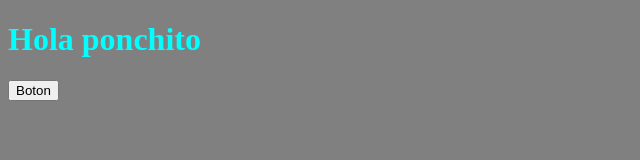
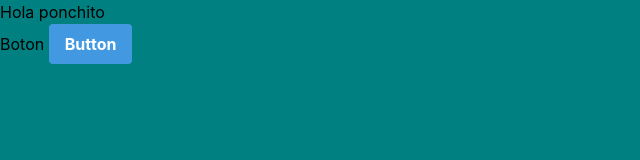
Before and after one commit to aguila302/frontend, a website built with webpack: page index.html in a window 1280 px wide. Shown: the whole page, without its empty margins (0-640 px from the left). Built offline with nearby package versions, Linux system fonts and the light colour scheme.

Commit message:
se integra tailwindcss

```diff
--- a/index.html
+++ b/index.html
@@ -14,6 +14,9 @@
     <button id="boton">
         Boton
     </button>
+    <button class="bg-blue-500 hover:bg-blue-700 text-white font-bold py-2 px-4 rounded">
+        Button
+    </button>
 
     <!-- <script src="static/js/messages.js"></script>
     <script src="static/js/myfile.js"></script> -->
--- a/package.json
+++ b/package.json
@@ -25,12 +25,16 @@
     "css-loader": "^3.2.0",
     "html-webpack-plugin": "^3.2.0",
     "mini-css-extract-plugin": "^0.8.0",
+    "postcss-loader": "^3.0.0",
+    "style-loader": "^1.0.0",
     "webpack": "^4.29.0",
     "webpack-cli": "^3.2.1",
     "webpack-dev-server": "^3.1.14"
   },
   "dependencies": {
+    "autoprefixer": "^9.6.1",
     "express": "^4.17.1",
+    "tailwindcss": "^1.1.2",
     "webpack-express-middleware": "^1.2.1"
   }
 }
--- /dev/null
+++ b/postcss.config.js
@@ -0,0 +1,8 @@
+const tailwindcss = require('tailwindcss')
+
+module.exports = {
+    plugins: [
+        tailwindcss('./tailwind.config.js'),
+        require('autoprefixer'),
+    ]
+}
--- a/src/css/app.css
+++ b/src/css/app.css
@@ -1,4 +1,9 @@
+@tailwind base;
+
+@tailwind components;
+
+@tailwind utilities;
+
 body {
-  background: gray;
-  color: aqua;
+  background: teal;
 }
--- /dev/null
+++ b/tailwind.config.js
@@ -0,0 +1,491 @@
+module.exports = {
+	prefix: '',
+	important: false,
+	separator: ':',
+	theme: {
+		screens: {
+			sm: '640px',
+			md: '768px',
+			lg: '1024px',
+			xl: '1280px',
+		},
+		colors: {
+			transparent: 'transparent',
+
+			black: '#000',
+			white: '#fff',
+
+			gray: {
+				100: '#f7fafc',
+				200: '#edf2f7',
+				300: '#e2e8f0',
+				400: '#cbd5e0',
+				500: '#a0aec0',
+				600: '#718096',
+				700: '#4a5568',
+				800: '#2d3748',
+				900: '#1a202c',
+			},
+			red: {
+				100: '#fff5f5',
+				200: '#fed7d7',
+				300: '#feb2b2',
+				400: '#fc8181',
+				500: '#f56565',
+				600: '#e53e3e',
+				700: '#c53030',
+				800: '#9b2c2c',
+				900: '#742a2a',
+			},
+			orange: {
+				100: '#fffaf0',
+				200: '#feebc8',
+				300: '#fbd38d',
+				400: '#f6ad55',
+				500: '#ed8936',
+				600: '#dd6b20',
+				700: '#c05621',
+				800: '#9c4221',
+				900: '#7b341e',
+			},
+			yellow: {
+				100: '#fffff0',
+				200: '#fefcbf',
+				300: '#faf089',
+				400: '#f6e05e',
+				500: '#ecc94b',
+				600: '#d69e2e',
+				700: '#b7791f',
+				800: '#975a16',
+				900: '#744210',
+			},
+			green: {
+				100: '#f0fff4',
+				200: '#c6f6d5',
+				300: '#9ae6b4',
+				400: '#68d391',
+				500: '#48bb78',
+				600: '#38a169',
+				700: '#2f855a',
+				800: '#276749',
+				900: '#22543d',
+			},
+			teal: {
+				100: '#e6fffa',
+				200: '#b2f5ea',
+				300: '#81e6d9',
+				400: '#4fd1c5',
+				500: '#38b2ac',
+				600: '#319795',
+				700: '#2c7a7b',
+				800: '#285e61',
+				900: '#234e52',
+			},
+			blue: {
+				100: '#ebf8ff',
+				200: '#bee3f8',
+				300: '#90cdf4',
+				400: '#63b3ed',
+				500: '#4299e1',
+				600: '#3182ce',
+				700: '#2b6cb0',
+				800: '#2c5282',
+				900: '#2a4365',
+			},
+			indigo: {
+				100: '#ebf4ff',
+				200: '#c3dafe',
+				300: '#a3bffa',
+				400: '#7f9cf5',
+				500: '#667eea',
+				600: '#5a67d8',
+				700: '#4c51bf',
+				800: '#434190',
+				900: '#3c366b',
+			},
+			purple: {
+				100: '#faf5ff',
+				200: '#e9d8fd',
+				300: '#d6bcfa',
+				400: '#b794f4',
+				500: '#9f7aea',
+				600: '#805ad5',
+				700: '#6b46c1',
+				800: '#553c9a',
+				900: '#44337a',
+			},
+			pink: {
+				100: '#fff5f7',
+				200: '#fed7e2',
+				300: '#fbb6ce',
+				400: '#f687b3',
+				500: '#ed64a6',
+				600: '#d53f8c',
+				700: '#b83280',
+				800: '#97266d',
+				900: '#702459',
+			},
+		},
+		spacing: {
+			px: '1px',
+			'0': '0',
+			'1': '0.25rem',
+			'2': '0.5rem',
+			'3': '0.75rem',
+			'4': '1rem',
+			'5': '1.25rem',
+			'6': '1.5rem',
+			'8': '2rem',
+			'10': '2.5rem',
+			'12': '3rem',
+			'16': '4rem',
+			'20': '5rem',
+			'24': '6rem',
+			'32': '8rem',
+			'40': '10rem',
+			'48': '12rem',
+			'56': '14rem',
+			'64': '16rem',
+		},
+		backgroundColor: theme => theme('colors'),
+		backgroundPosition: {
+			bottom: 'bottom',
+			center: 'center',
+			left: 'left',
+			'left-bottom': 'left bottom',
+			'left-top': 'left top',
+			right: 'right',
+			'right-bottom': 'right bottom',
+			'right-top': 'right top',
+			top: 'top',
+		},
+		backgroundSize: {
+			auto: 'auto',
+			cover: 'cover',
+			contain: 'contain',
+		},
+		borderColor: theme => ({
+			...theme('colors'),
+			default: theme('colors.gray.300', 'currentColor'),
+		}),
+		borderRadius: {
+			none: '0',
+			sm: '0.125rem',
+			default: '0.25rem',
+			lg: '0.5rem',
+			full: '9999px',
+		},
+		borderWidth: {
+			default: '1px',
+			'0': '0',
+			'2': '2px',
+			'4': '4px',
+			'8': '8px',
+		},
+		boxShadow: {
+			default: '0 1px 3px 0 rgba(0, 0, 0, 0.1), 0 1px 2px 0 rgba(0, 0, 0, 0.06)',
+			md: '0 4px 6px -1px rgba(0, 0, 0, 0.1), 0 2px 4px -1px rgba(0, 0, 0, 0.06)',
+			lg: '0 10px 15px -3px rgba(0, 0, 0, 0.1), 0 4px 6px -2px rgba(0, 0, 0, 0.05)',
+			xl: '0 20px 25px -5px rgba(0, 0, 0, 0.1), 0 10px 10px -5px rgba(0, 0, 0, 0.04)',
+			'2xl': '0 25px 50px -12px rgba(0, 0, 0, 0.25)',
+			inner: 'inset 0 2px 4px 0 rgba(0, 0, 0, 0.06)',
+			outline: '0 0 0 3px rgba(66, 153, 225, 0.5)',
+			none: 'none',
+		},
+		container: {},
+		cursor: {
+			auto: 'auto',
+			default: 'default',
+			pointer: 'pointer',
+			wait: 'wait',
+			text: 'text',
+			move: 'move',
+			'not-allowed': 'not-allowed',
+		},
+		fill: {
+			current: 'currentColor',
+		},
+		flex: {
+			'1': '1 1 0%',
+			auto: '1 1 auto',
+			initial: '0 1 auto',
+			none: 'none',
+		},
+		flexGrow: {
+			'0': '0',
+			default: '1',
+		},
+		flexShrink: {
+			'0': '0',
+			default: '1',
+		},
+		fontFamily: {
+			sans: [
+				'-apple-system',
+				'BlinkMacSystemFont',
+				'"Segoe UI"',
+				'Roboto',
+				'"Helvetica Neue"',
+				'Arial',
+				'"Noto Sans"',
+				'sans-serif',
+				'"Apple Color Emoji"',
+				'"Segoe UI Emoji"',
+				'"Segoe UI Symbol"',
+				'"Noto Color Emoji"',
+			],
+			serif: [
+				'Georgia',
+				'Cambria',
+				'"Times New Roman"',
+				'Times',
+				'serif',
+			],
+			mono: [
+				'Menlo',
+				'Monaco',
+				'Consolas',
+				'"Liberation Mono"',
+				'"Courier New"',
+				'monospace',
+			],
+		},
+		fontSize: {
+			xs: '0.75rem',
+			sm: '0.875rem',
+			base: '1rem',
+			lg: '1.125rem',
+			xl: '1.25rem',
+			'2xl': '1.5rem',
+			'3xl': '1.875rem',
+			'4xl': '2.25rem',
+			'5xl': '3rem',
+			'6xl': '4rem',
+		},
+		fontWeight: {
+			hairline: '100',
+			thin: '200',
+			light: '300',
+			normal: '400',
+			medium: '500',
+			semibold: '600',
+			bold: '700',
+			extrabold: '800',
+			black: '900',
+		},
+		height: theme => ({
+			auto: 'auto',
+			...theme('spacing'),
+			full: '100%',
+			screen: '100vh',
+		}),
+		inset: {
+			'0': '0',
+			auto: 'auto',
+		},
+		letterSpacing: {
+			tighter: '-0.05em',
+			tight: '-0.025em',
+			normal: '0',
+			wide: '0.025em',
+			wider: '0.05em',
+			widest: '0.1em',
+		},
+		lineHeight: {
+			none: '1',
+			tight: '1.25',
+			snug: '1.375',
+			normal: '1.5',
+			relaxed: '1.625',
+			loose: '2',
+		},
+		listStyleType: {
+			none: 'none',
+			disc: 'disc',
+			decimal: 'decimal',
+		},
+		margin: (theme, { negative }) => ({
+			auto: 'auto',
+			...theme('spacing'),
+			...negative(theme('spacing')),
+		}),
+		maxHeight: {
+			full: '100%',
+			screen: '100vh',
+		},
+		maxWidth: {
+			xs: '20rem',
+			sm: '24rem',
+			md: '28rem',
+			lg: '32rem',
+			xl: '36rem',
+			'2xl': '42rem',
+			'3xl': '48rem',
+			'4xl': '56rem',
+			'5xl': '64rem',
+			'6xl': '72rem',
+			full: '100%',
+		},
+		minHeight: {
+			'0': '0',
+			full: '100%',
+			screen: '100vh',
+		},
+		minWidth: {
+			'0': '0',
+			full: '100%',
+		},
+		objectPosition: {
+			bottom: 'bottom',
+			center: 'center',
+			left: 'left',
+			'left-bottom': 'left bottom',
+			'left-top': 'left top',
+			right: 'right',
+			'right-bottom': 'right bottom',
+			'right-top': 'right top',
+			top: 'top',
+		},
+		opacity: {
+			'0': '0',
+			'25': '0.25',
+			'50': '0.5',
+			'75': '0.75',
+			'100': '1',
+		},
+		order: {
+			first: '-9999',
+			last: '9999',
+			none: '0',
+			'1': '1',
+			'2': '2',
+			'3': '3',
+			'4': '4',
+			'5': '5',
+			'6': '6',
+			'7': '7',
+			'8': '8',
+			'9': '9',
+			'10': '10',
+			'11': '11',
+			'12': '12',
+		},
+		padding: theme => theme('spacing'),
+		placeholderColor: theme => theme('colors'),
+		stroke: {
+			current: 'currentColor',
+		},
+		textColor: theme => theme('colors'),
+		width: theme => ({
+			auto: 'auto',
+			...theme('spacing'),
+			'1/2': '50%',
+			'1/3': '33.333333%',
+			'2/3': '66.666667%',
+			'1/4': '25%',
+			'2/4': '50%',
+			'3/4': '75%',
+			'1/5': '20%',
+			'2/5': '40%',
+			'3/5': '60%',
+			'4/5': '80%',
+			'1/6': '16.666667%',
+			'2/6': '33.333333%',
+			'3/6': '50%',
+			'4/6': '66.666667%',
+			'5/6': '83.333333%',
+			'1/12': '8.333333%',
+			'2/12': '16.666667%',
+			'3/12': '25%',
+			'4/12': '33.333333%',
+			'5/12': '41.666667%',
+			'6/12': '50%',
+			'7/12': '58.333333%',
+			'8/12': '66.666667%',
+			'9/12': '75%',
+			'10/12': '83.333333%',
+			'11/12': '91.666667%',
+			full: '100%',
+			screen: '100vw',
+		}),
+		zIndex: {
+			auto: 'auto',
+			'0': '0',
+			'10': '10',
+			'20': '20',
+			'30': '30',
+			'40': '40',
+			'50': '50',
+		},
+	},
+	variants: {
+		accessibility: ['responsive', 'focus'],
+		alignContent: ['responsive'],
+		alignItems: ['responsive'],
+		alignSelf: ['responsive'],
+		appearance: ['responsive'],
+		backgroundAttachment: ['responsive'],
+		backgroundColor: ['responsive', 'hover', 'focus'],
+		backgroundPosition: ['responsive'],
+		backgroundRepeat: ['responsive'],
+		backgroundSize: ['responsive'],
+		borderCollapse: ['responsive'],
+		borderColor: ['responsive', 'hover', 'focus'],
+		borderRadius: ['responsive'],
+		borderStyle: ['responsive'],
+		borderWidth: ['responsive'],
+		boxShadow: ['responsive', 'hover', 'focus'],
+		cursor: ['responsive'],
+		display: ['responsive'],
+		fill: ['responsive'],
+		flex: ['responsive'],
+		flexDirection: ['responsive'],
+		flexGrow: ['responsive'],
+		flexShrink: ['responsive'],
+		flexWrap: ['responsive'],
+		float: ['responsive'],
+		fontFamily: ['responsive'],
+		fontSize: ['responsive'],
+		fontSmoothing: ['responsive'],
+		fontStyle: ['responsive'],
+		fontWeight: ['responsive', 'hover', 'focus'],
+		height: ['responsive'],
+		inset: ['responsive'],
+		justifyContent: ['responsive'],
+		letterSpacing: ['responsive'],
+		lineHeight: ['responsive'],
+		listStylePosition: ['responsive'],
+		listStyleType: ['responsive'],
+		margin: ['responsive'],
+		maxHeight: ['responsive'],
+		maxWidth: ['responsive'],
+		minHeight: ['responsive'],
+		minWidth: ['responsive'],
+		objectFit: ['responsive'],
+		objectPosition: ['responsive'],
+		opacity: ['responsive', 'hover', 'focus'],
+		order: ['responsive'],
+		outline: ['responsive', 'focus'],
+		overflow: ['responsive'],
+		padding: ['responsive'],
+		placeholderColor: ['responsive', 'focus'],
+		pointerEvents: ['responsive'],
+		position: ['responsive'],
+		resize: ['responsive'],
+		stroke: ['responsive'],
+		tableLayout: ['responsive'],
+		textAlign: ['responsive'],
+		textColor: ['responsive', 'hover', 'focus'],
+		textDecoration: ['responsive', 'hover', 'focus'],
+		textTransform: ['responsive'],
+		userSelect: ['responsive'],
+		verticalAlign: ['responsive'],
+		visibility: ['responsive'],
+		whitespace: ['responsive'],
+		width: ['responsive'],
+		wordBreak: ['responsive'],
+		zIndex: ['responsive'],
+	},
+	corePlugins: {},
+	plugins: [],
+}
--- a/webpack.config.js
+++ b/webpack.config.js
@@ -15,17 +15,19 @@ module.exports = {
         }),
 
         new MiniCssExtractPlugin({
-            filename: 'output.css'
+            filename: 'output.css',
+            chunkFilename: 'output.css'
         })
     ],
 
     module: {
         rules: [
             {
-                test: /\.css$/,
-                use: [{
-                    loader: MiniCssExtractPlugin.loader,
-                }, 'css-loader'
+                test: /\.(sa|sc|c)ss$/,
+                use: [
+                    { loader: MiniCssExtractPlugin.loader, },
+                    { loader: 'css-loader', options: { importLoaders: 2 }, },
+                    { loader: 'postcss-loader', }
                 ]
             }
         ]
```
Also changed, not shown: 1 other file.
